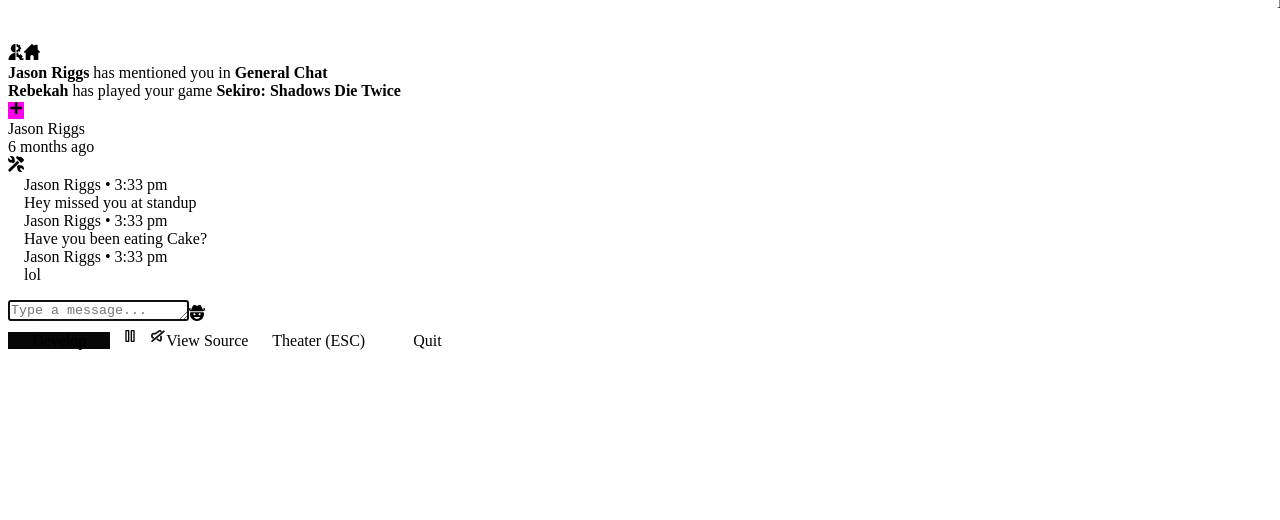
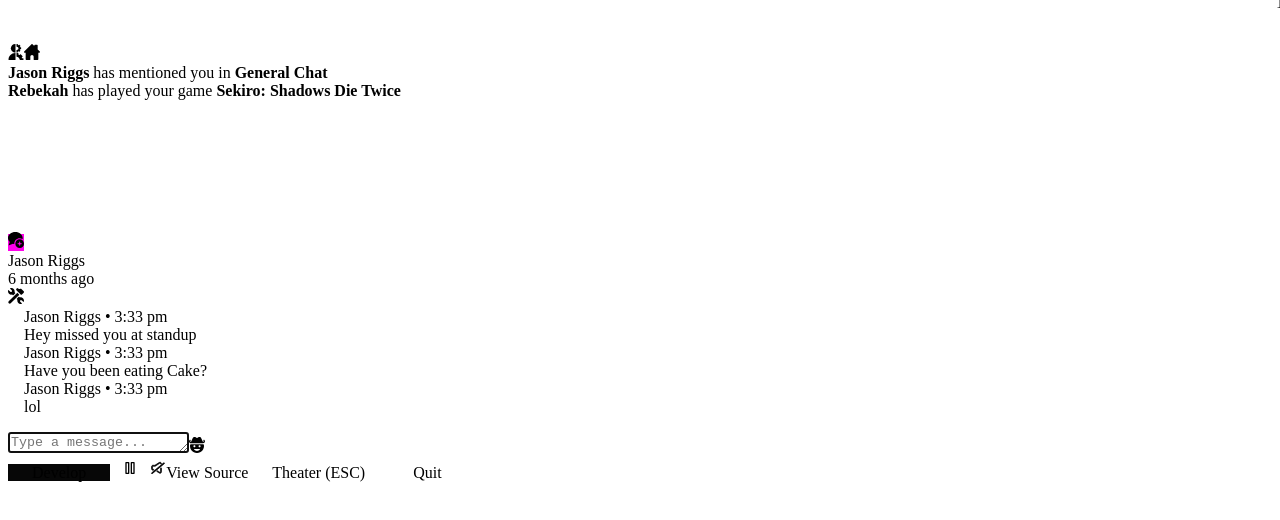
Before and after one commit to agdolla/castle-www-wireframes, a Next.js app: page / in a window 1280 px wide. Shown: the top 520 px of the page. Built offline with nearby package versions, Linux system fonts and the light colour scheme; what react-emotion would draw is missing.

Commit message:
fixed height and icon update

```diff
--- a/common/svg.js
+++ b/common/svg.js
@@ -212,3 +212,17 @@ export const Smile = props => {
     </svg>
   );
 };
+
+export const AddChat = props => {
+  return (
+    <svg
+      viewBox="0 0 24 24"
+      xmlns="http://www.w3.org/2000/svg"
+      width={props.size}
+      style={props.style}
+      fill="currentColor">
+      <path d="m17.5 9.5h-.00000013c1.40248-.00023179 2.77995.371394 3.992 1.077h.00000001c.06958.0406607.154536.0451321.228.012.073645-.0337612.126767-.100628.143-.18l.00000006-.00000033c.0905892-.464209.136466-.936033.137-1.409 0-4.962-4.935-9-11-9s-11 4.038-11 9l-.00000037-.00002209c.0378448 2.23484.999752 4.35416 2.65698 5.85401l-1.62698 4.47502-.00000001.00000002c-.0940477.259634.0401863.546349.29982.640397.117532.0425738.246748.039578.36218-.00839677l5.832-2.429-.00000015-.00000004c.558574.150591 1.12647.26417 1.7.34h-.00000002c.0726777.0093241.145787-.0137054.2-.063l-.00000001.00000001c.0553831-.0513146.0850669-.124608.081-.2 0-.037 0-.075 0-.113l-.00000003.00001729c.00714635-4.41271 3.58227-7.9883 7.99498-7.99602z" />
+      <path d="m17.5 11h-.00000028c-3.58985.00000016-6.5 2.91015-6.5 6.5.00000016 3.58985 2.91015 6.5 6.5 6.5 3.58985-.00000016 6.5-2.91015 6.5-6.5l.00000026.00021155c-.00429142-3.58802-2.91177-6.49569-6.49979-6.50021zm.75 9c0 .414214-.335786.75-.75.75s-.75-.335786-.75-.75v-1.5c0-.138071-.111929-.25-.25-.25h-1.5-.00000003c-.414214-.00000002-.75-.335786-.75-.75.00000002-.414214.335786-.75.75-.75h1.5-.00000001c.138071.00000001.25-.111929.25-.25v-1.5.00000011c-.00000006-.414214.335786-.75.75-.75.414214-.00000006.75.335786.75.75v1.5.00000004c.00000002.138071.111929.25.25.25h1.5-.00000003c.414214-.00000002.75.335786.75.75.00000002.414214-.335786.75-.75.75h-1.5-.00000001c-.138071.00000001-.25.111929-.25.25z" />
+    </svg>
+  );
+};
--- a/components/ActivityUpdates.js
+++ b/components/ActivityUpdates.js
@@ -13,7 +13,6 @@ const STYLES_EMPTY = css`
 `;
 
 const STYLES_CONTAINER = css`
-  max-height: 224px;
   overflow-y: scroll;
   width: 100%;
   display: block;
@@ -155,6 +154,7 @@ export default class ActivityUpdates extends React.Component {
     return (
       <div
         className={STYLES_CONTAINER}
+        style={{ height: this.props.activity.length ? 168 : null }}
         ref={c => {
           this._container = c;
         }}>
--- a/components/ChatColumn.js
+++ b/components/ChatColumn.js
@@ -101,7 +101,7 @@ export class ChatColumn extends React.Component {
           <span
             className={STYLES_CHAT_ICON}
             style={{ backgroundColor: 'rgb(255, 0, 235)' }}>
-            <SVG.Plus size="16px" />
+            <SVG.AddChat size="16px" />
           </span>
         </div>
       </div>
```
